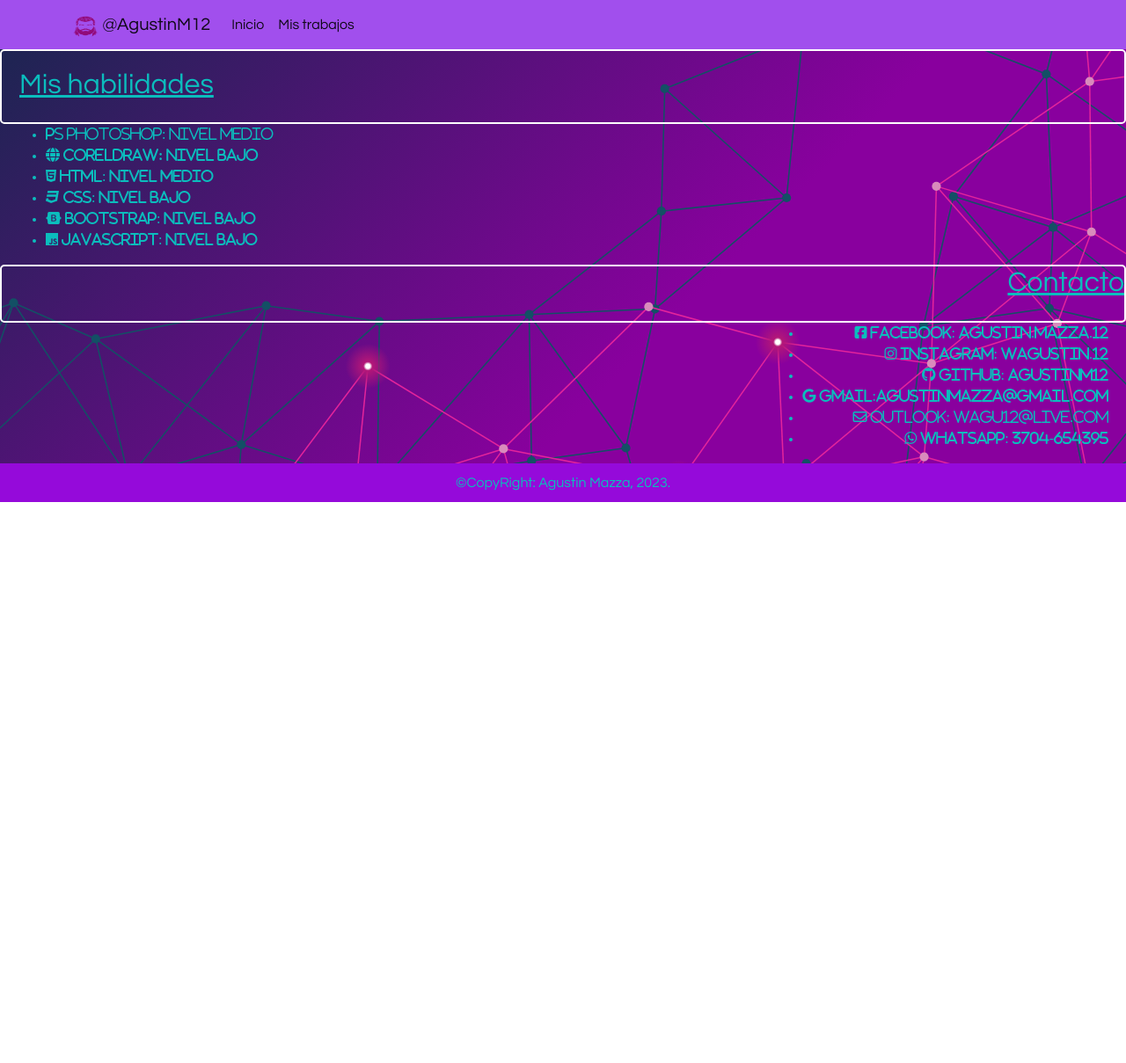
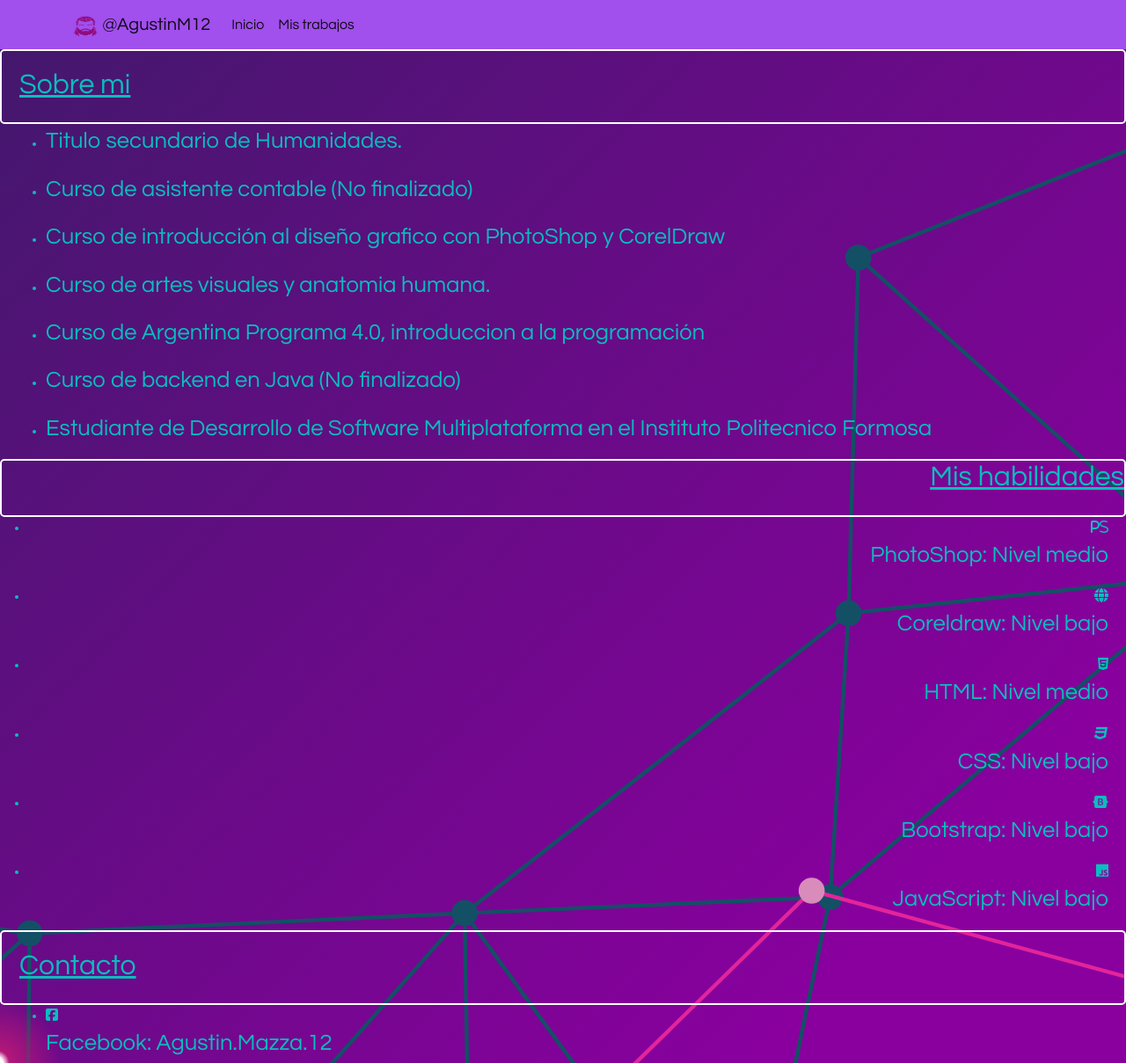
Before and after one commit to AgustinM12/primer-parcial-taller-lenguaje, a plain HTML site: page aboutme.html in a window 1280 px wide. Shown: the top 1209 px of the page at 88% size. Before the commit the page ends 800 px from the top, so only its background shows below. Drawn offline with nearby package versions, Linux system fonts and the light colour scheme; a web font is replaced by a local one.

Commit message:
correciones al about me, faltan detalles graficos extra en los botones 7/5/23

```diff
--- a/aboutme.html
+++ b/aboutme.html
@@ -50,117 +50,99 @@
     </header>
 
     <article>
-        <section>
-            <div class="titulo">
-                <h2>Mis habilidades</h2>
-            </div>
+        <section class="titulo">
+            <h2>Sobre mi</h2>
         </section>
-        <section class="skills">
+        <section class="contentL">
             <ul>
                 <li>
-                    <i class="fa-solid fa-p"></i><i class="fa-regular fa-s"> PhotoShop: Nivel medio</i>
+                    <p>Titulo secundario de Humanidades.</p>
                 </li>
                 <li>
-                    <i class="fa-sharp fa-solid fa-globe"> Coreldraw: Nivel bajo</i>
+                    <p>Curso de asistente contable (No finalizado)</p>
                 </li>
                 <li>
-                    <i class="fa-brands fa-html5"> HTML: Nivel medio</i>
+                    <p>Curso de introducción al diseño grafico con PhotoShop y CorelDraw</p>
                 </li>
                 <li>
-                    <i class="fa-brands fa-css3"> CSS: Nivel bajo</i>
+                    <p>Curso de artes visuales y anatomia humana.</p>
                 </li>
                 <li>
-                    <i class="fa-brands fa-bootstrap"> Bootstrap: Nivel bajo</i>
+                    <p>Curso de Argentina Programa 4.0, introduccion a la programación</p>
                 </li>
                 <li>
-                    <i class="fa-brands fa-js"> JavaScript: Nivel bajo</i>
+                    <p>Curso de backend en Java (No finalizado)</p>
+                </li>
+                <li>
+                    <p>Estudiante de Desarrollo de Software Multiplataforma en el Instituto Politecnico Formosa</p>
+                </li>
+        </section>
+        <section class="titulo2">
+            <h2>Mis habilidades</h2>
+        </section>
+
+        <section class="contentR">
+            <ul>
+                <li>
+                    <i class="fa-solid fa-p"></i><i class="fa-regular fa-s"></i>
+                    <p>PhotoShop: Nivel medio</p>
+                </li>
+                <li>
+                    <i class="fa-sharp fa-solid fa-globe"></i>
+                    <p>Coreldraw: Nivel bajo</p>
+                </li>
+                <li>
+                    <i class="fa-brands fa-html5"></i>
+                    <p>HTML: Nivel medio</p>
+                </li>
+                <li>
+                    <i class="fa-brands fa-css3"></i>
+                    <p>CSS: Nivel bajo</p>
+                </li>
+                <li>
+                    <i class="fa-brands fa-bootstrap"></i>
+                    <p>Bootstrap: Nivel bajo</p>
+                </li>
+                <li>
+                    <i class="fa-brands fa-js"></i>
+                    <p>JavaScript: Nivel bajo</p>
                 </li>
             </ul>
         </section>
 
-        <div class="titulo2">
+        <div class="titulo">
             <h2>Contacto</h2>
         </div>
         </section>
-        <section class="contacto">
+        <section class="contentL">
             <ul>
                 <li>
-                    <i class="fa-brands fa-square-facebook"> Facebook: Agustin.Mazza.12</i>
+                    <i class="fa-brands fa-square-facebook"></i>
+                    <p>Facebook: Agustin.Mazza.12</p>
                 </li>
                 <li>
-                    <i class="fa-brands fa-instagram"> Instagram: Wagustin.12</i>
+                    <i class="fa-brands fa-instagram"></i>
+                    <p>Instagram: Wagustin.12</p>
                 </li>
                 <li>
-                    <i class="fa-brands fa-github"> GitHub: AgustinM12</i>
+                    <i class="fa-brands fa-github"></i>
+                    <p>GitHub: AgustinM12</p>
                 </li>
                 <li>
-                    <i class="fa-brands fa-google"> Gmail:Agustinmazza@gmail.com</i>
+                    <i class="fa-brands fa-google"></i>
+                    <p>Gmail:Agustinmazza@gmail.com</p>
                 </li>
                 <li>
-                    <i class="fa-regular fa-envelope"> Outlook: Wagu12@live.com</i>
+                    <i class="fa-regular fa-envelope"></i>
+                    <p>Outlook: Wagu12@live.com</p>
                 </li>
                 <li>
-                    <i class="fa-brands fa-whatsapp"> Whatsapp: 3704-654395 </i>
+                    <i class="fa-brands fa-whatsapp"></i>
+                    <p>Whatsapp: 3704-654395</p>
                 </li>
             </ul>
         </section>
 
-
-        <!-- <section class="container custom-section"> -->
-        <!-- <div class="row"> -->
-        <!-- <div class="col-md columna"> -->
-        <!-- <div class="card" style="width: 18rem;"> -->
-        <!-- <img src="Photoshop.webp" class="img-fluid" alt="PhotoShop" width="500px" height="500px"> -->
-        <!-- <div class="card-body"> -->
-        <!-- <h5 class="card-title">PhotoShop</h5> -->
-        <!-- <p class="card-text texto-carta">Nivel intermedio</p> -->
-        <!-- </div> -->
-        <!-- </div> -->
-        <!--  -->
-        <!-- <div class="card" style="width: 18rem;"> -->
-        <!-- <img src="coreldraw.jpg" class="img-fluid" alt="Corel Draw" width="500px" height="500px"> -->
-        <!-- <div class="card-body"> -->
-        <!-- <h5 class="card-title">Corel Draw</h5> -->
-        <!-- <p class="card-text texto-carta">Nivel bajo</p> -->
-        <!-- </div> -->
-        <!-- </div> -->
-        <!--  -->
-        <!-- <div class="card" style="width: 18rem;"> -->
-        <!-- <img src="krita.jpg" class="img-fluid" alt="Krita" width="500px" height="500px"> -->
-        <!-- <div class="card-body"> -->
-        <!-- <h5 class="card-title">Krita</h5> -->
-        <!-- <p class="card-text texto-carta">Nivel Intermedio</p> -->
-        <!-- </div> -->
-        <!-- </div> -->
-        <!-- </div> -->
-        <!--  -->
-        <!-- <div class="col-md columna"> -->
-        <!-- <div class="card" style="width: 18rem;"> -->
-        <!-- <img src="sta-je-html.jpg" class="img-fluid" alt="HTML" width="500px" height="500px"> -->
-        <!-- <div class="card-body"> -->
-        <!-- <h5 class="card-title">HTML</h5> -->
-        <!-- <p class="card-text texto-carta">Nivel Intermedio</p> -->
-        <!-- </div> -->
-        <!-- </div> -->
-        <!--  -->
-        <!-- <div class="card" style="width: 18rem;"> -->
-        <!-- <img src="sta-je-css.png" class="img-fluid" alt="CSS" width="500px" height="500px"> -->
-        <!-- <div class="card-body"> -->
-        <!-- <h5 class="card-title">CSS</h5> -->
-        <!-- <p class="card-text texto-carta">Nivel bajo</p> -->
-        <!-- </div> -->
-        <!-- </div> -->
-        <!--  -->
-        <!-- <div class="card" style="width: 18rem;"> -->
-        <!-- <img src="pseint.jpg" class="img-fluid" alt="Pseint" width="500px" height="500px"> -->
-        <!-- <div class="card-body"> -->
-        <!-- <h5 class="card-title">Pseint</h5> -->
-        <!-- <p class="card-text texto-carta">Nivel intermedio</p> -->
-        <!-- </div> -->
-        <!-- </div> -->
-        <!-- </div> -->
-        <!-- </div> -->
-        <!-- </section> -->
     </article>
 
     <footer>
--- a/style.css
+++ b/style.css
@@ -140,15 +140,13 @@ nav {
     font-family: 'Bruno Ace SC', cursive;
 }
 
-.skills {
+.contentL {
     color: rgb(11, 189, 189);
     padding-left: 20px;
 
 }
 
-.contacto {
-    display: flex;
-    justify-content: end;
+.contentR {
     color: rgb(11, 189, 189);
     text-align: right;
     padding-right: 20px;
```
